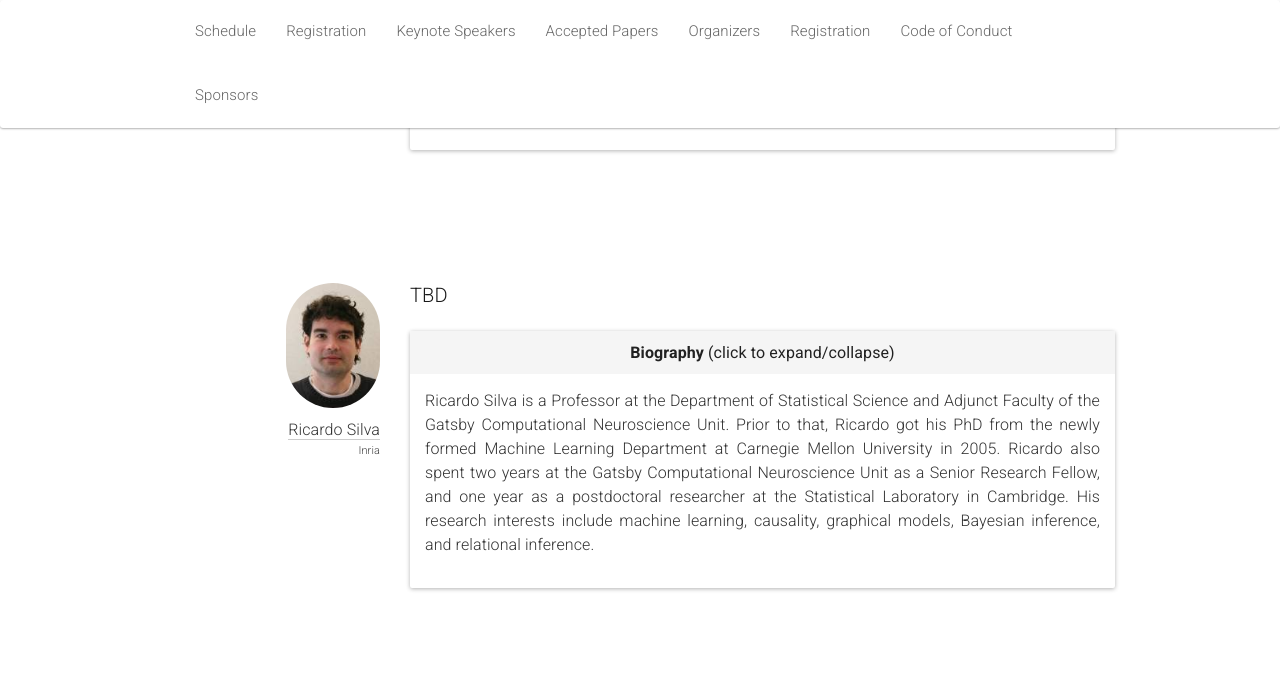
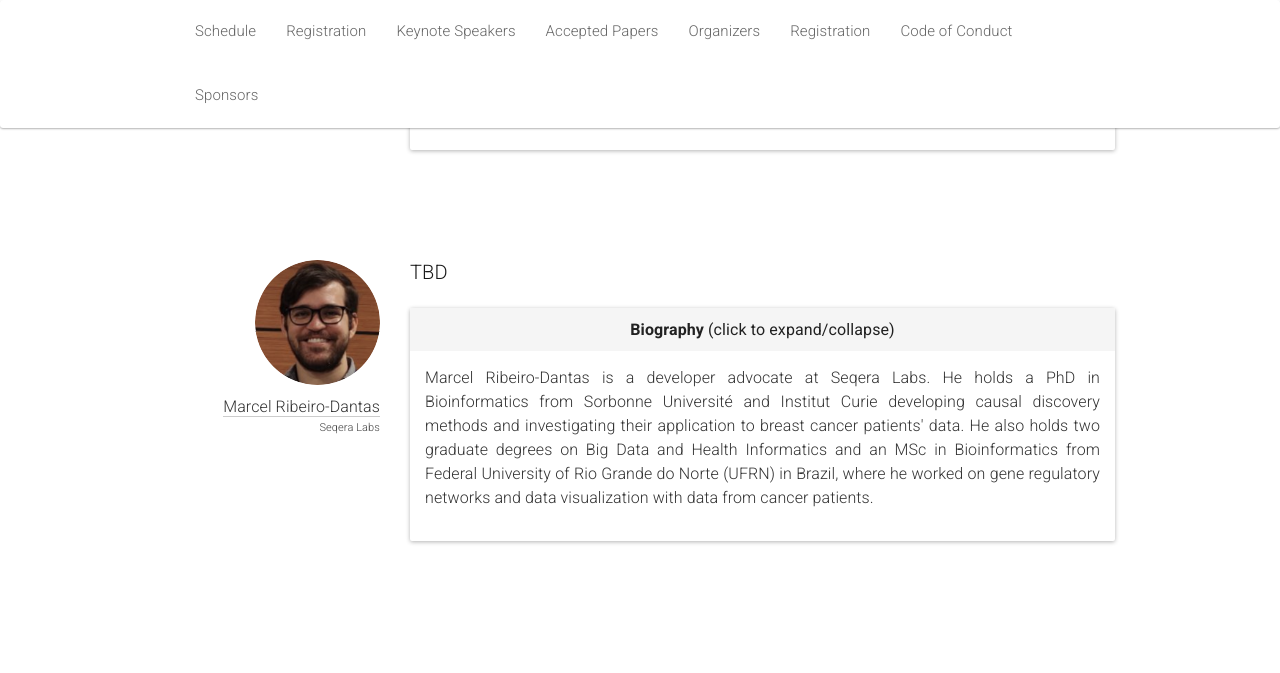
Before and after one commit to quarter-on-causality/quarter-on-causality.github.io, a Jekyll site: the page built from _pages/home_practice.md, in a window 1280 px wide and 1400 px high, scrolled down 2116 px. Shown: the top 673 px of the window. Built offline with Jekyll 4.4.1, drawn with Linux system fonts in a browser that asks for light colours; nearby versions of some CDN libraries; some of the changed text lies outside the part shown.

Commit message:
Add new keynote speakers

```diff
--- a/_pages/home_practice.md
+++ b/_pages/home_practice.md
@@ -176,30 +176,6 @@ acknowledgements: ""
       </div>
     </div>
     <br/>
-    <!-- <div class="row speaker">
-      <div class="col-sm-3 speaker-pic">
-        <a href="https://www.imkemayer.com/" target="_blank">
-          <img class="people-pic" src="img/people/imayer.jpg" />
-        </a>
-        <div class="people-name">
-          <a href="https://www.imkemayer.com" target="_blank">Imke Mayer</a>
-          <h6>Charité – Universitätsmedizin</h6>
-        </div>
-      </div>
-      <div class="col-sm-9">
-        <h3>TBD</h3><br />
-        <div class="panel panel-default">
-          <div class="panel-heading" data-toggle="collapse" href="#ima-bio" style="cursor:pointer;text-align:center">
-            <b>Biography <span style="font-weight:normal">(click to expand/collapse)</span></b>
-          </div>
-          <div id="ima-bio" class="panel-collapse collapse in"><div class="panel-body">
-            <p class="speaker-bio">
-           Imke Mayer is an associate researcher in the PreMeDICaL team at Inria Sophia Antipolis. In Spring 2022, she spent several weeks at the Simons Institute for the Theory of Computing at UC Berkeley to participate in the Causality research program. In October 2021 she joined the Institute of Public Health at the Charité Universitätsmedizin Berlin, to work on the NeTKoH project with Innovation Fund (Federal Committee on strengthening care provision), and it has the goal to introduce and assess neurological teleconsultations with primary care physicians to enhance access to specialist care in rural areas. </p>
-          </div></div>
-        </div>
-      </div>
-    </div>
-    <br/> -->
     <div class="row speaker">
       <div class="col-sm-3 speaker-pic">
         <a href="https://people.bordeaux.inria.fr/melanie.prague" target="_blank">
@@ -224,6 +200,32 @@ acknowledgements: ""
     </div>
     <br/>
     <!--  -->
+    <div class="row speaker">
+      <div class="col-sm-3 speaker-pic">
+        <a href="http://mribeirodantas.me" target="_blank">
+          <img class="people-pic" src="img/people/ribeirodantas.png" />
+        </a>
+        <div class="people-name">
+          <a href="http://mribeirodantas.me" target="_blank">Marcel Ribeiro-Dantas</a>
+          <h6>Seqera Labs</h6>
+        </div>
+      </div>
+      <div class="col-sm-9">
+        <h3>TBD</h3><br />
+        <div class="panel panel-default">
+          <div class="panel-heading" data-toggle="collapse" href="#rd-bio" style="cursor:pointer;text-align:center">
+            <b>Biography <span style="font-weight:normal">(click to expand/collapse)</span></b>
+          </div>
+          <div id="rd-bio" class="panel-collapse collapse in"><div class="panel-body">
+            <p class="speaker-bio">
+           Marcel Ribeiro-Dantas is a developer advocate at Seqera Labs. He holds a PhD in Bioinformatics from Sorbonne Université and Institut Curie developing causal discovery methods and investigating their application to breast cancer patients' data. He also holds two graduate degrees on Big Data and Health Informatics and an MSc in Bioinformatics from Federal University of Rio Grande do Norte (UFRN) in Brazil, where he worked on gene regulatory networks and data visualization with data from cancer patients.</p>
+          </div></div>
+        </div>
+      </div>
+    </div>
+    <br/>
+    <!--  -->
+    <!--  -->
     <br/>
     <div class="row speaker">
       <div class="col-sm-3 speaker-pic">
@@ -232,7 +234,7 @@ acknowledgements: ""
         </a>
         <div class="people-name">
           <a href="https://www.homepages.ucl.ac.uk/~ucgtrbd/" target="_blank">Ricardo Silva</a>
-          <h6>Inria</h6>
+          <h6>University College London</h6>
         </div>
       </div>
       <div class="col-sm-9">
```
Also changed, not shown: practice/img/people/ribeirodantas.png (added).
